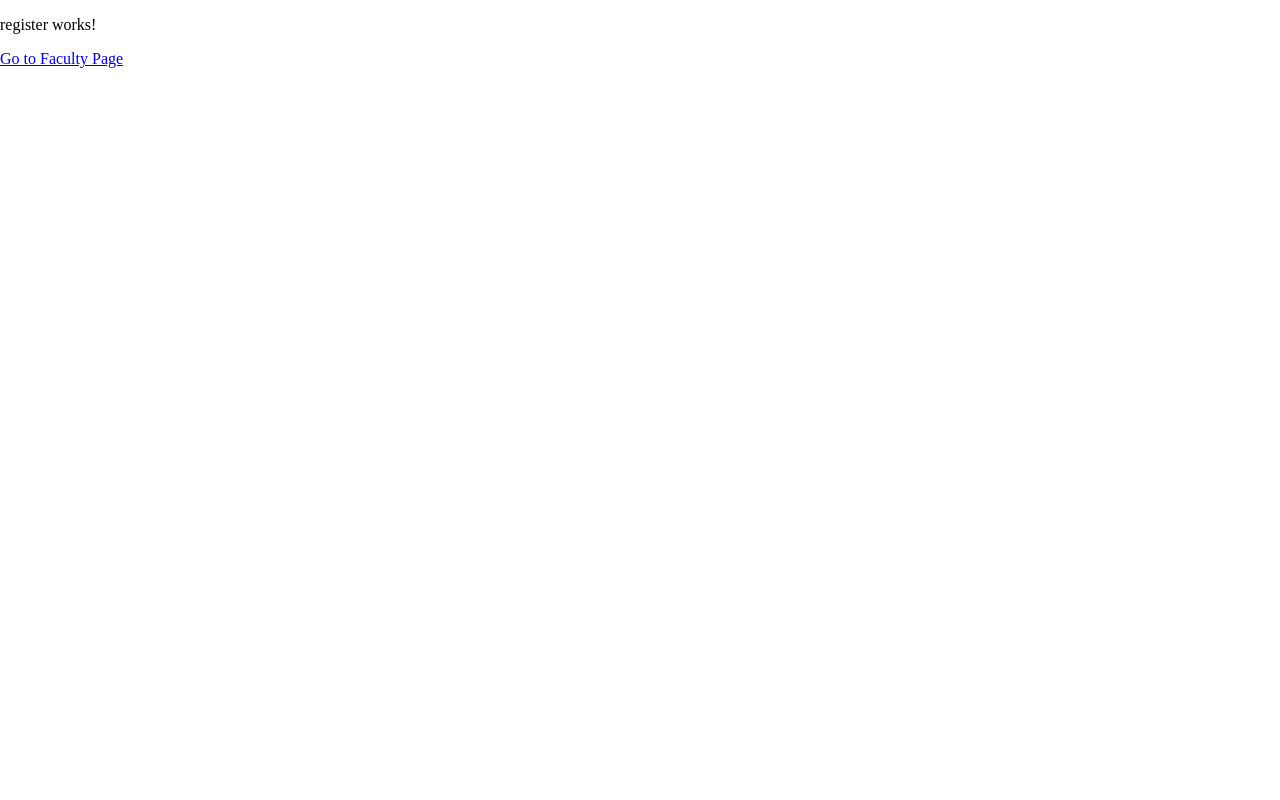
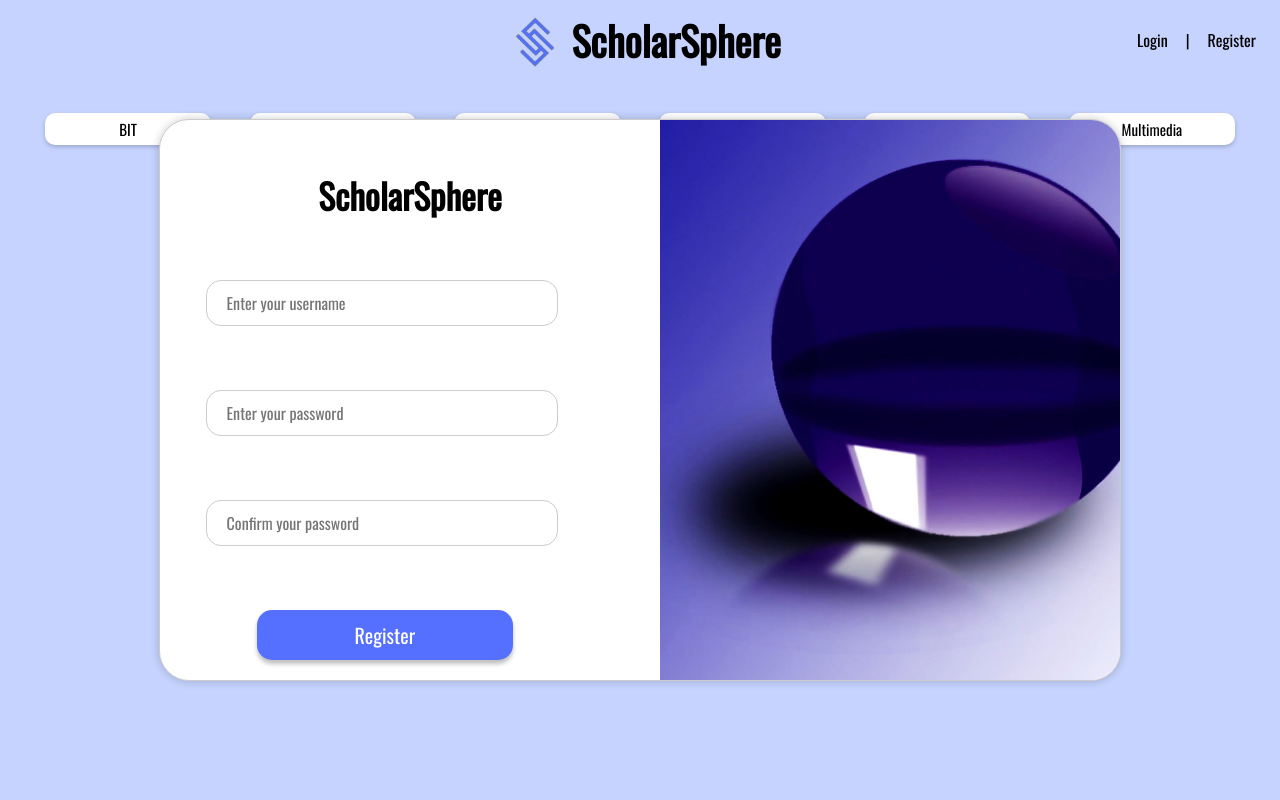
Before and after one commit to frightningframes/frightningframes.github.io, an Angular app: page /register in a window 1280 px wide. Shown: the top 800 px of the page. Built offline with nearby package versions, Linux system fonts and the light colour scheme.

Commit message:
register page updated

```diff
--- a/src/app/login/login.component.css
+++ b/src/app/login/login.component.css
@@ -1,11 +1,17 @@
 body {
   background: #C5D3FE;
   height: 100vh;
-  width: 100vw;
+  /* width: 100vw; */
+  overflow: hidden;
+}
+
+html {
+  overflow: hidden;
 }
 
 .bodyy {
   background-color: #C5D3FE;
+  overflow: hidden;
 }
 
 h2 {
--- a/src/app/register/register.component.css
+++ b/src/app/register/register.component.css
@@ -0,0 +1,100 @@
+body {
+    background: #C5D3FE;
+    height: 100vh;
+    /* width: 100vw; */
+    overflow: hidden;
+  }
+
+  html {
+    overflow: hidden;
+  }
+
+  /* .bodyy {
+    background-color: #C5D3FE;
+    overflow: hidden;
+  }
+   */
+  h2 {
+    margin-bottom: 10px;
+    font-family: 'Oswald', sans-serif;
+    font-size: 35px;
+  }
+
+  .floating-card {
+    display: flex;
+    width: 75vw;
+    height: 70vh;
+    background-color: #ffffff;
+    border: 1px solid #ccc;
+    border-radius: 30px;
+    box-shadow: 0 0 10px rgba(0, 0, 0, 0.2);
+    position: absolute;
+    top: 50%;
+    left: 50%;
+    transform: translate(-50%, -50%);
+    overflow: hidden;
+  }
+
+  .left-side {
+    flex: 1;
+    text-align: center;
+    padding: 20px;
+    display: flex;
+    flex-direction: column;
+    justify-content: space-between;
+    /* Push elements apart */
+  }
+
+  .right-side {
+    flex: 1;
+    background-color: #f0f0f0;
+    display: flex;
+    justify-content: center;
+    align-items: center;
+    overflow: hidden;
+  }
+
+  form {
+    padding-top: 0;
+    display: flex;
+    flex-direction: column;
+  }
+
+  label {
+    margin-bottom: 10px;
+  }
+
+
+  input[type="text"],
+  input[type="password"] {
+    padding: 10px;
+    margin-top: 0;
+    margin-bottom: 15px;
+    border: 1px solid #ccc;
+    border-radius: 15px;
+    font-size: 16px;
+    padding-left: 20px;
+    width: 25vw;
+    margin-left: 2vw;
+    font-family: 'Oswald', sans-serif;
+  }
+
+  button {
+    padding: 10px 20px;
+  border-radius: 5px;
+  background: #556FFF;
+  box-shadow: 0px 4px 4px 0px rgba(0, 0, 0, 0.25);
+    color: #fff;
+    border: none;
+    border-radius: 15px;
+    font-size: 20px;
+    cursor: pointer;
+    width: 20vw;
+    align-items: center;
+    margin-left: 6vw;
+    font-family: 'Oswald', sans-serif;
+  }
+
+  img {
+    height: 100%;
+  }
--- a/src/app/register/register.component.html
+++ b/src/app/register/register.component.html
@@ -1 +1,39 @@
-<p>register works!</p>
+<!DOCTYPE html>
+<html lang="en">
+
+<link href="https://fonts.googleapis.com/css2?family=Oswald&display=swap" rel="stylesheet">
+
+
+<head>
+  <meta charset="UTF-8">
+  <meta name="viewport" content="width=device-width, initial-scale=1.0">
+  <!-- <title>Your Page Title</title> -->
+</head>
+<app-navbar></app-navbar>
+<body style="margin:0;" >
+  <div class="bodyy">
+    <div class="floating-card">
+      <!-- <button class="close-button" (click)="closeCard()">X</button> -->
+      <div class="left-side">
+        <h2>ScholarSphere</h2>
+
+        <!-- <label for="username">Username:</label> -->
+        <input type="text" id="username" name="username" placeholder="Enter your username">
+
+        <!-- <label for="password">Password:</label> -->
+        <input type="password" id="password" name="password" placeholder="Enter your password">
+
+        <input type="password" id="password" name="password" placeholder="Confirm your password">
+
+        <button routerLink="/course">Register</button>
+
+
+      </div>
+      <div class="right-side">
+        <img src="assets/purple.jpeg" alt="Image">
+      </div>
+    </div>
+  </div>
+</body>
+
+</html>
```
